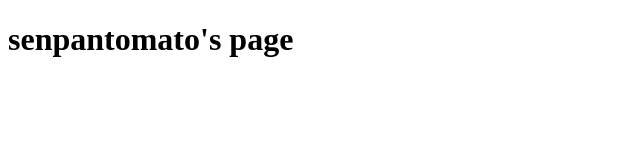
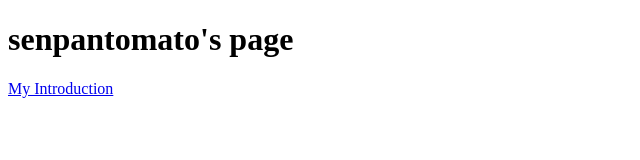
Before and after one commit to Senpantomato/senpantomato.github.io, a plain HTML site: page index.html in a window 1280 px wide. Shown: the whole page, without its empty margins (0-640 px from the left). Drawn offline with Linux system fonts and the light colour scheme.

Commit message:
commit pages

```diff
--- a/index.html
+++ b/index.html
@@ -7,5 +7,6 @@
   </head>
   <body>
     <h1>senpantomato's page</h1>
+    <a href="/introduction.html">My Introduction</a>
   </body>
 </html>
```
Also changed, not shown: introduction.html (+1 -0 lines).
